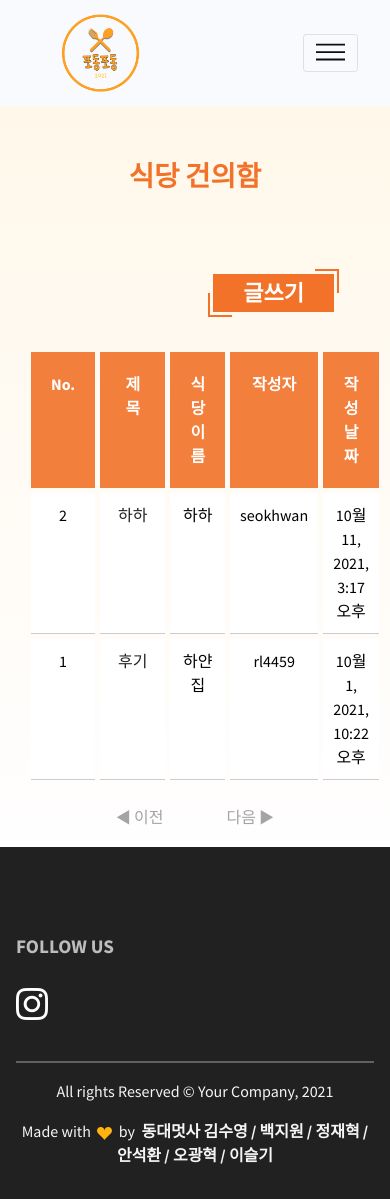
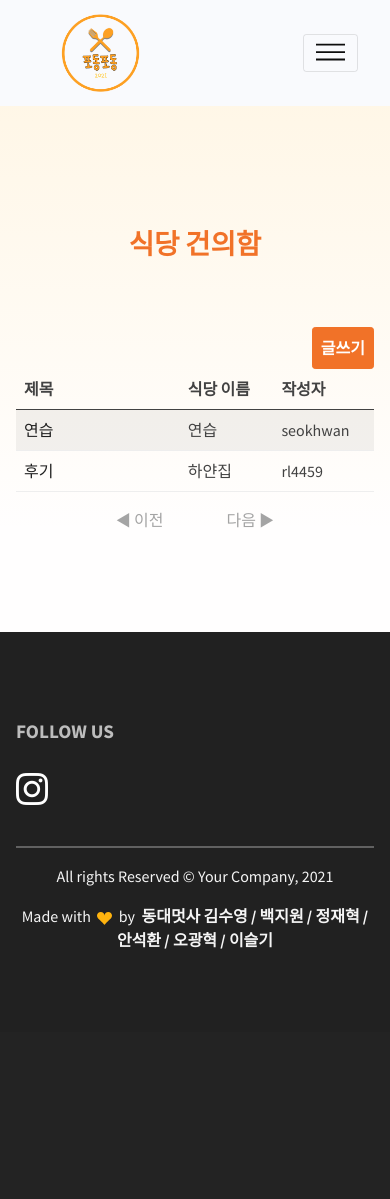
Before and after one commit to LikeLion-at-DGU/PodongPodong, a Django app: page /board/board_main in a window 390 px wide. After the commit the page ends 949 px from the top, so only its background shows below. Run offline with Django 3.2, Linux system fonts and the light colour scheme; data comes from the database, SQL or seed files in the repository; some libraries are stand-ins or nearby versions.

Commit message:
Update: 건의함 Css 수정

```diff
--- a/board/templates/board/board_main.html
+++ b/board/templates/board/board_main.html
@@ -1,28 +1,47 @@
 {% extends 'base.html' %}
 {% load static %}
 {% block content %}
-<link rel="stylesheet" href="{% static 'css/components/restaurant_search.css'%}">
+<link rel="stylesheet" href="{% static 'css/board.css'%}?ab">
 
 <section class="py-0 bg-primary-gradient">
     <div class = 'container'>
         <div class="row justify-content-center g-0">
             <div class="col-xl-9">
                 <div class="col-lg-6 text-center mx-auto mb-3 mb-md-5 mt-4">
-                    <h5 class="fw-bold text-danger fs-3 fs-lg-5 lh-sm my-6" style="margin-top:10rem !important;">식당 건의함</h5>
+                    <h5 class="fw-bold text-danger fs-3 fs-lg-5 lh-sm my-6" style="margin-top:8rem !important;">식당 건의함</h5>
                 </div>
                 <div class = "board_main">
-                    <a href = "{% url 'board:request_new' %}"><button class = 'board_write'>글쓰기</button></a>
-                    <table class = 'board_table'>
+                    <a href = "{% url 'board:request_new' %}"><button class="btn btn-danger" style="padding:0.5rem;" type="submit">
+                        글쓰기
+                      </button></a>
+                    <table class="table table-striped d-block d-sm-none">
                         <thead>
+                            <tr class="thead col-xs-1">
+                                <th scope="col" id = 'board_title'>제목</th>
+                                <th scope='col' id = 'board_cafeteria' width=30%>식당 이름</th>
+                                <th scope="col" id = 'board_writer'>작성자</th>
+                            </tr>
+                        </thead>
+                        <tbody>
+                            {% for board in boards %}
                             <tr>
-                                <th scope="col" id = 'board_num'>No.</th>
+                                <td><a id = 'board_title_a' href="{% url 'board:request_detail' board.id %}">{{board.title}}</a></td>
+                                <td>{{board.cafeteria}}</td>
+                                <td>{{board.writer}}</td>
+                            </tr>
+                            {% endfor %}
+                        </tbody>
+                      </table>
+                      <!--모바일 이외의 화면에서만 보임-->
+                      <table class="table d-none d-sm-table">
+                        <thead>
+                            <tr class="thead col-xs-1">
+                                <th scope="col" id = 'board_num'>순번</th>
                                 <th scope="col" id = 'board_title'>제목</th>
                                 <th scope='col' id = 'board_cafeteria'>식당 이름</th>
                                 <th scope="col" id = 'board_writer'>작성자</th>
                                 <th scope="col" id = 'board_date'>작성날짜</th>
-                            </tr>
                         </thead>
-
                         <tbody>
                             {% for board in boards %}
                             <tr>
@@ -34,7 +53,7 @@
                             </tr>
                             {% endfor %}
                         </tbody>
-                    </table>
+                      </table>
                 </div>
             </div>
 
@@ -62,5 +81,46 @@ $(".hover").mouseleave(
   }
 );
 </script>
+<style>
+    th, td {
+        text-align: left;
+    }
+    .thead {
+      border-bottom:#F17228;
+    }
+    .bnt {
+      background-color: #F17228;
+      color: white;
+      font-weight: bold;
+      border: none;
+      border-radius: 5px; width: 80px;
+    }
+    section {
+  margin-top: 100px;
+  min-height: 400px;
+}
+.middle{
+  text-align: center;
+  margin-bottom: 5%;
+}
+.middle a {
+  margin: 20px;
+  padding: 10px;
+}
+.number {
+  font-size: 20px;
+}
+.active {
+  transition-duration: 0.2s;
+}
+.active:hover {
+  color: #FFB310;
+  cursor: pointer;
+}
+.nonactive {
+  color: #a4a4a4;
+  cursor: pointer;
+}
+  </style>
 
 {% endblock %}
--- a/podongpodong/static/css/board.css
+++ b/podongpodong/static/css/board.css
@@ -31,7 +31,7 @@
 }
 
 #board_cafeteria{
-    width:15%
+    width:20%
 }
 
 #board_title{
--- a/review/templates/filter.html
+++ b/review/templates/filter.html
@@ -40,7 +40,7 @@
             />
           </div>
           <div class="col-lg-2">
-            <button class="btn btn-danger" type="submit">
+            <button class="btn btn-danger" style="padding:0.5rem;" type="submit">
               검색
             </button>
           </div>
--- a/review/templates/search.html
+++ b/review/templates/search.html
@@ -47,7 +47,7 @@
                       />
                     </div>
                     <div class="col-lg-2">
-                      <button class="btn btn-danger" type="submit">
+                      <button class="btn btn-danger" style="padding:0.5rem;" type="submit">
                         검색
                       </button>
                     </div>
```
Also changed, not shown: board/templates/board/request_detail.html (+21 -23 lines), board/templates/board/request_edit.html (+12 -9 lines), board/templates/board/request_new.html (+7 -3 lines), review/templates/review.html (+3 -4 lines), db.sqlite3, restaurant/migrations/0007_auto_20211025_2016.py (added), users/migrations/0008_auto_20211025_2016.py (added).
